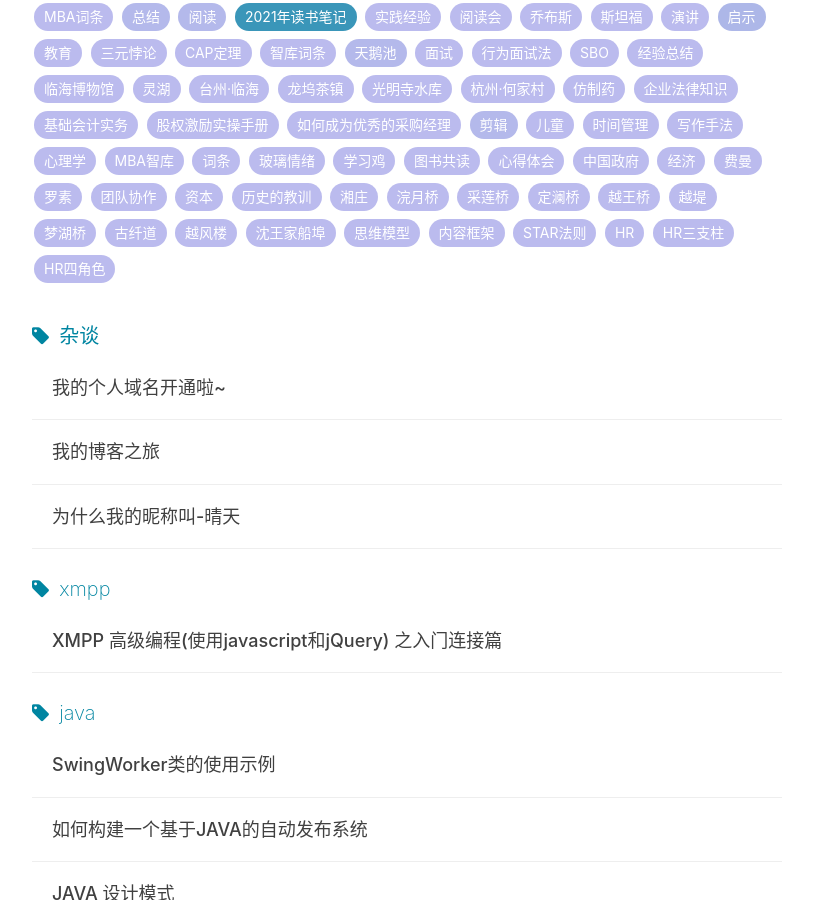
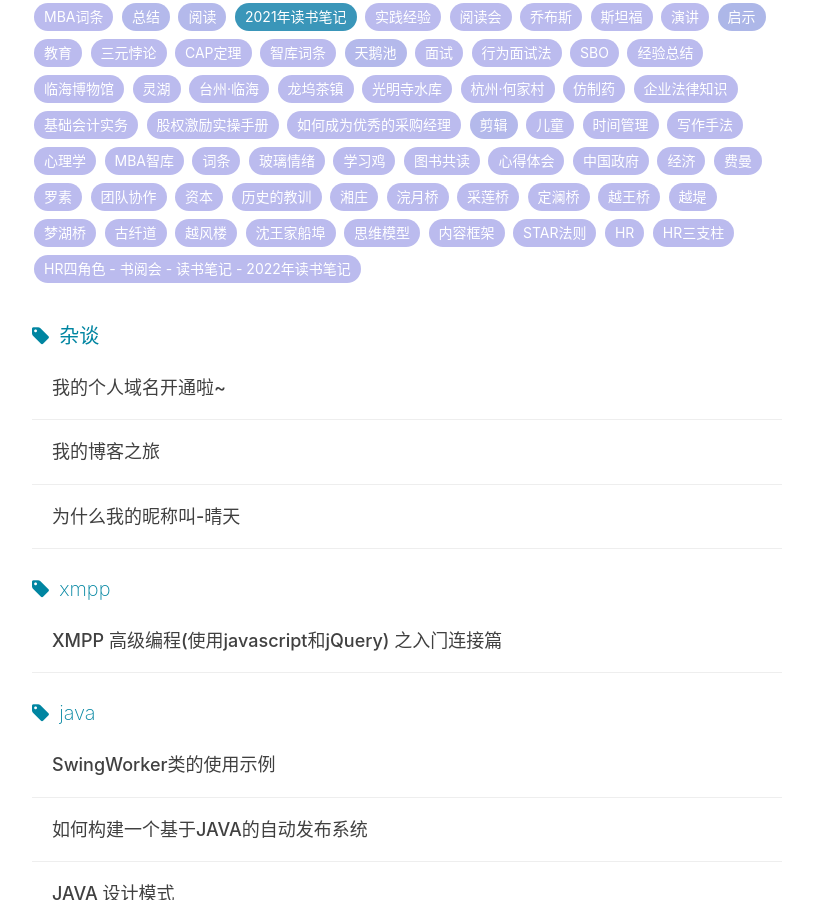
Before and after one commit to qingtian/qingtian.github.com, a Jekyll site: the page built from tags.html, in a window 1280 px wide and 900 px high, scrolled down 573 px. Shown: the whole window, without its empty margins (233-1046 px from the left). Built offline with Jekyll 4.4.1, drawn with Linux system fonts in a browser that asks for light colours; nearby versions of some CDN libraries; comment, search, counter and statistics services are not loaded; some of the changed text lies outside the part shown.

Commit message:
Update 2022-01-09-do-you-know-what-the-four-roles-and-three-pillars-of-hr-are.md

```diff
--- a/_posts/2022-01-09-do-you-know-what-the-four-roles-and-three-pillars-of-hr-are.md
+++ b/_posts/2022-01-09-do-you-know-what-the-four-roles-and-three-pillars-of-hr-are.md
@@ -10,6 +10,10 @@ tags:
   - HR
   - HR三支柱
   - HR四角色
+    - 书阅会
+    - 读书笔记
+    - 2022年读书笔记
+
 ---
 
 # 前言
```
